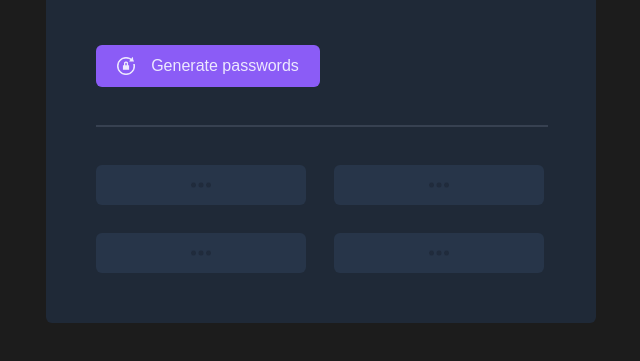
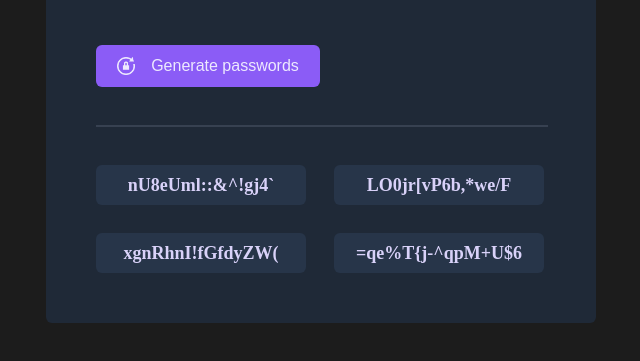
Before and after one commit to HashtagDevM/random-password-generator, a plain HTML site: page index.html in a window 1280 px wide. Both pictures are taken after a click on the button "Generate passwords". Shown: the part 303-664 px from the top of the page, without its empty margins (319-959 px from the left). Drawn offline with Linux system fonts and the light colour scheme.

Commit message:
JavaScript
- Functionality is added to generate 4 random passwords, each time the button is clicked.

```diff
--- a/index.html
+++ b/index.html
@@ -1,4 +1,3 @@
-<!DOCTYPE html>
 <html lang="en">
 	<head>
 		<meta charset="UTF-8" />
@@ -14,12 +13,13 @@
 		<link rel="stylesheet" href="index.css" />
 		<title>Random Password Generator</title>
 	</head>
+
 	<body>
 		<div class="container">
 			<h1>Generate a <br /><span>random password</span></h1>
 			<p>Never use an insecure password again.</p>
 
-			<button id="generate">
+			<button id="generateNewPswd">
 				<img class="lock" src="img/generate.png" alt="icon" />
 				Generate passwords
 			</button>
@@ -27,16 +27,16 @@
 			<div class="border"></div>
 
 			<div class="password-container">
-				<div id="password" class="password-box-1" onclick="newPassword()">
+				<div id="passwordOne" class="password-box-1" onclick="newPassword()">
 					<img class="no-password" src="img/dots.png" alt="dots" />
 				</div>
-				<div id="password" class="password-box-2" onclick="newPassword()">
+				<div id="passwordTwo" class="password-box-2" onclick="newPassword()">
 					<img class="no-password" src="img/dots.png" alt="dots" />
 				</div>
-				<div id="password" class="password-box-3" onclick="newPassword()">
+				<div id="passwordThree" class="password-box-3" onclick="newPassword()">
 					<img class="no-password" src="img/dots.png" alt="dots" />
 				</div>
-				<div id="password" class="password-box-4" onclick="newPassword()">
+				<div id="passwordFour" class="password-box-4" onclick="newPassword()">
 					<img class="no-password" src="img/dots.png" alt="dots" />
 				</div>
 			</div>
--- a/index.js
+++ b/index.js
@@ -1,3 +1,8 @@
+const passwordOneEl = document.getElementById("passwordOne");
+const passwordTwoEl = document.getElementById("passwordTwo");
+const passwordThreeEl = document.getElementById("passwordThree");
+const passwordFourEl = document.getElementById("passwordFour");
+
 const characters = [
 	"A",
 	"B",
@@ -94,6 +99,7 @@ const characters = [
 
 let passwordLength = 16;
 
+generateNewPswd.addEventListener("click", function () {
 	function getRandomCharacter() {
 		let randomChar = Math.floor(Math.random() * characters.length);
 		return characters[randomChar];
@@ -107,4 +113,13 @@ function generateRandomPassword() {
 		return randomPassword;
 	}
 
-const generatedPassword = generateRandomPassword();
+	const generatedPasswordOne = generateRandomPassword();
+	const generatedPasswordTwo = generateRandomPassword();
+	const generatedPasswordThree = generateRandomPassword();
+	const generatedPasswordFour = generateRandomPassword();
+
+	passwordOneEl.innerText = generatedPasswordOne;
+	passwordTwoEl.innerText = generatedPasswordTwo;
+	passwordThreeEl.innerText = generatedPasswordThree;
+	passwordFourEl.innerText = generatedPasswordFour;
+});
```
Lines whose indentation alone changed are shown as unchanged.
